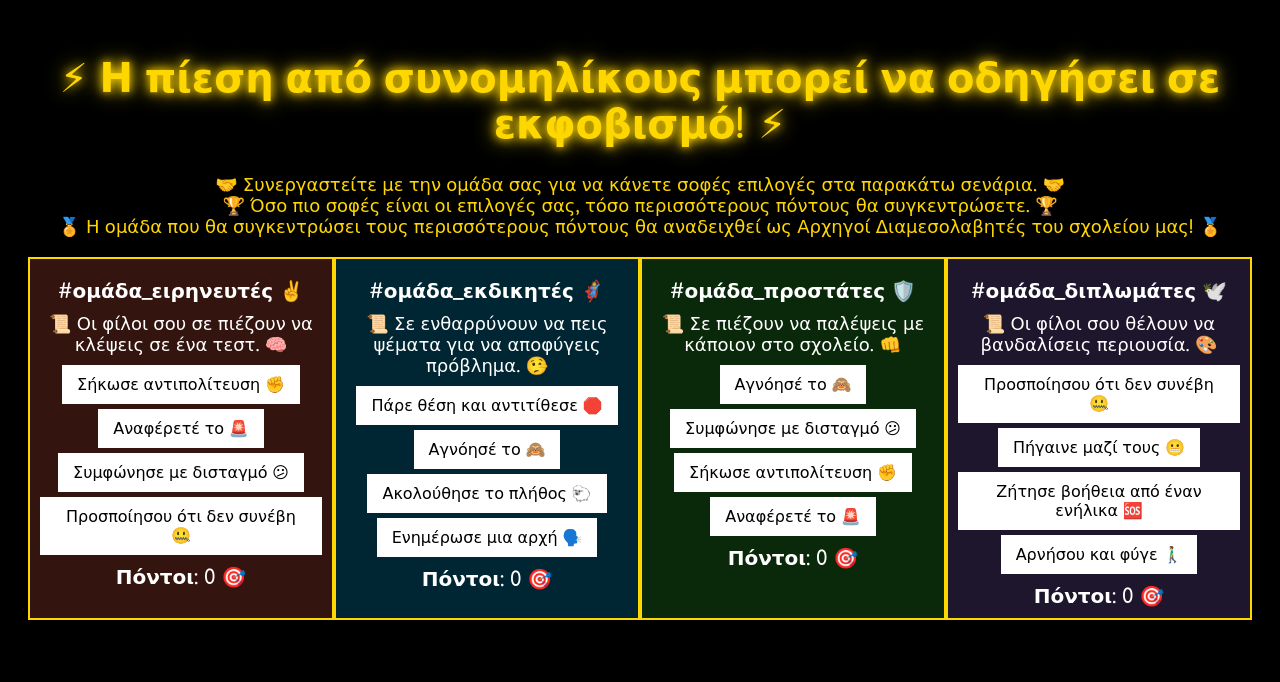
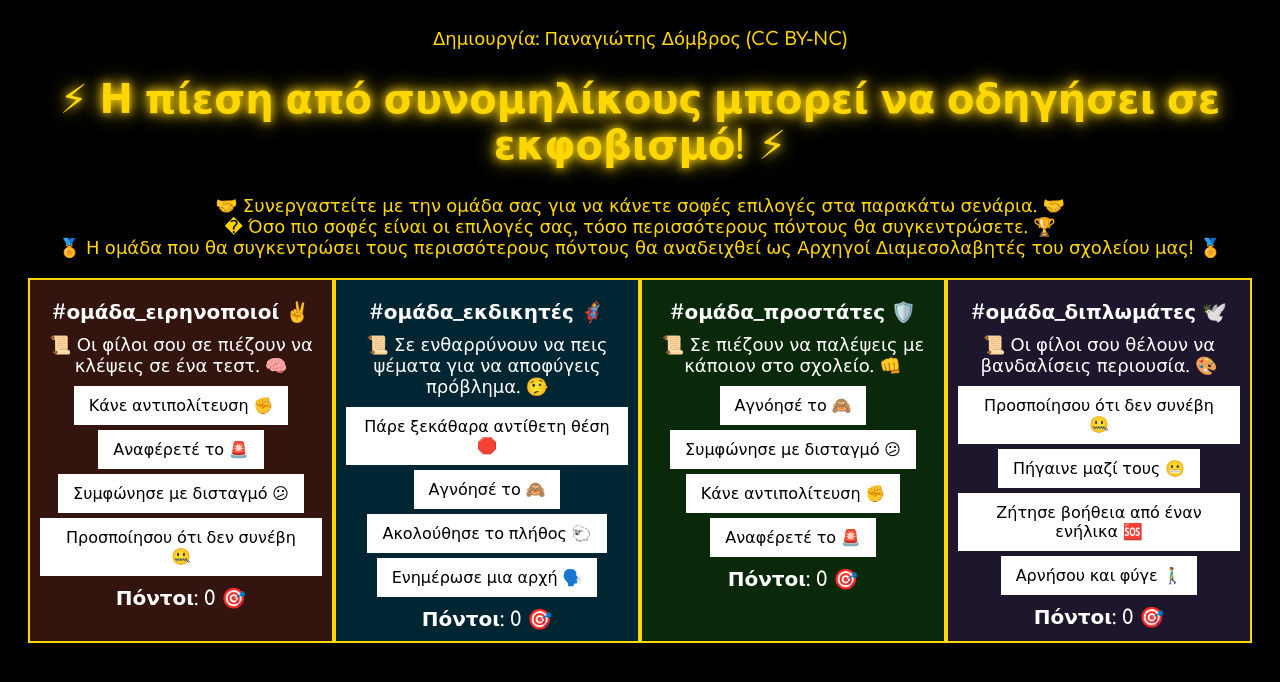
Before and after one commit to pdomvros/bullying-gr, a plain HTML site: page index.html in a window 1280 px wide. Drawn offline with Linux system fonts and the light colour scheme.

Commit message:
Update index.html

```diff
--- a/index.html
+++ b/index.html
@@ -18,6 +18,12 @@
             font-size: 40px;
             color: gold;
             text-shadow: 0 0 10px gold, 0 0 20px gold;
+        }
+        .creator {
+            font-size: 18px;
+            color: gold;
+            margin-bottom: 20px;
+            text-align: center;
         }
         .instructions {
             font-size: 18px;
@@ -77,15 +83,16 @@
     </style>
 </head>
 <body>
+    <div class="creator">Δημιουργία: Παναγιώτης Δόμβρος (CC BY-NC)</div>
     <h1>⚡ Η πίεση από συνομηλίκους μπορεί να οδηγήσει σε εκφοβισμό! ⚡</h1>
     <div class="instructions">
         🤝 Συνεργαστείτε με την ομάδα σας για να κάνετε σοφές επιλογές στα παρακάτω σενάρια. 🤝<br>
-        🏆 Όσο πιο σοφές είναι οι επιλογές σας, τόσο περισσότερους πόντους θα συγκεντρώσετε. 🏆<br>
+        � Όσο πιο σοφές είναι οι επιλογές σας, τόσο περισσότερους πόντους θα συγκεντρώσετε. 🏆<br>
         🏅 Η ομάδα που θα συγκεντρώσει τους περισσότερους πόντους θα αναδειχθεί ως Αρχηγοί Διαμεσολαβητές του σχολείου μας! 🏅
     </div>
     <div class="container">
         <div class="player" id="player1">
-            <h2>#ομάδα_ειρηνευτές ✌️</h2>
+            <h2>#ομάδα_ειρηνοποιοί ✌️</h2>
             <div id="scenarios1"></div>
             <div class="score" id="score1">Πόντοι: 0 🎯</div>
         </div>
@@ -164,10 +171,10 @@
 
         // Διαφορετικές παραλλαγές επιλογών για κάθε σενάριο
         const choiceVariations = [
-            ["Σήκωσε αντιπολίτευση ✊", "Αρνήσου και φύγε 🚶‍♂️", "Πες όχι κατηγορηματικά 🚫", "Πάρε θέση και αντιτίθεσε 🛑"],
+            ["Κάνε αντιπολίτευση ✊", "Αρνήσου και φύγε 🚶‍♂️", "Πες όχι κατηγορηματικά 🚫", "Πάρε ξεκάθαρα αντίθετη θέση 🛑"],
             ["Πήγαινε μαζί τους 😬", "Συμφώνησε με δισταγμό 😕", "Ακολούθησε το πλήθος 🐑", "Υποχώρησε στην πίεση 👐"],
             ["Αναφέρετέ το 🚨", "Ενημέρωσε μια αρχή 🗣️", "Πες το σε έναν δάσκαλο 👩‍🏫", "Ζήτησε βοήθεια από έναν ενήλικα 🆘"],
-            ["Αγνόησέ το 🙈", "Προσποίησου ότι δεν συνέβη 🤐", "Απέφυγε να εμπλακείς 🚷", "Κλείσε τα μάτια σου 🙉"]
+            ["Αγνόησέ το 🙈", "Προσποίησου ότι δεν συνέβη 🤐", "Απόφυγε να εμπλακείς 🚷", "Κλείσε τα μάτια σου 🙉"]
         ];
 
         const scores = [10, -5, 5, 0]; // Πόντοι για κάθε τύπο επιλογής
@@ -218,7 +225,7 @@
                         winningTeams.push(index);
                     }
                 });
-                let teamNames = ["#ομάδα_ειρηνευτές ✌️", "#ομάδα_εκδικητές 🦸", "#ομάδα_προστάτες 🛡️", "#ομάδα_διπλωμάτες 🕊️"];
+                let teamNames = ["#ομάδα_ειρηνοποιοί ✌️", "#ομάδα_εκδικητές 🦸", "#ομάδα_προστάτες 🛡️", "#ομάδα_διπλωμάτες 🕊️"];
                 let winners = winningTeams.map(team => teamNames[team]).join(", ");
                 document.getElementById("flash").innerHTML = `🎉🎉 Συγχαρητήρια ${winners}! Είστε πλέον οι Αρχηγοί Διαμεσολαβητές του σχολείου! 🎉🎉`;
 
```
